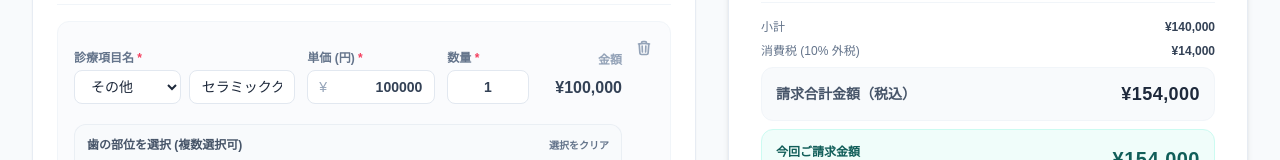
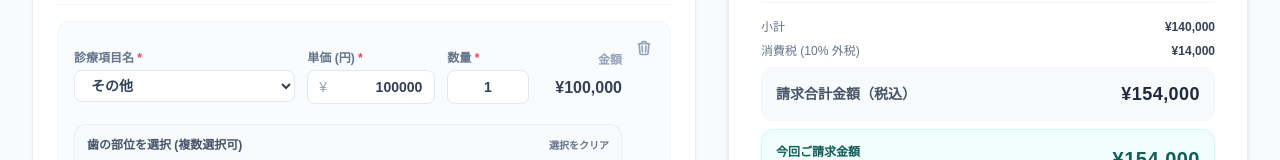
Before and after one commit to oya0715/YDC, a React (Vite) app: page / in a window 1280 px wide. Shown: the part 491-651 px from the top of the page. Built offline with nearby package versions, Linux system fonts and the light colour scheme.

Commit message:
Remove redundant item name input in TreatmentItems.tsx

```diff
--- a/src/components/TreatmentItems.tsx
+++ b/src/components/TreatmentItems.tsx
@@ -261,14 +261,13 @@ export const TreatmentItems: React.FC<TreatmentItemsProps> = ({ items, onChange
 
             <div className="grid grid-cols-1 sm:grid-cols-12 gap-3 pr-8">
 
-              {/* Selector/Input Name */}
+              {/* Selector Name */}
               <div className="sm:col-span-5">
                 <label className="block text-xs font-semibold text-slate-500 mb-1">診療項目名 <span className="text-rose-500">*</span></label>
-                <div className="flex gap-2">
                 <select
                   value={PRESETS.some(p => p.name === item.name) ? item.name : "その他"}
                   onChange={e => handleUpdateItem(item.id, { name: e.target.value })}
-                    className="w-1/2 px-3 py-1.5 border border-slate-200 rounded-lg text-sm bg-white focus:outline-none focus:ring-2 focus:ring-clinic-500"
+                  className="w-full px-3 py-1.5 border border-slate-200 rounded-lg text-sm bg-white focus:outline-none focus:ring-2 focus:ring-clinic-500 font-semibold text-slate-700"
                 >
                   {categories.map(cat => (
                     <optgroup key={cat} label={cat}>
@@ -278,14 +277,6 @@ export const TreatmentItems: React.FC<TreatmentItemsProps> = ({ items, onChange
                     </optgroup>
                   ))}
                 </select>
-                  <input
-                    type="text"
-                    value={item.name}
-                    onChange={e => handleUpdateItem(item.id, { name: e.target.value })}
-                    placeholder="治療内容を入力"
-                    className="w-1/2 px-3 py-1.5 border border-slate-200 rounded-lg text-sm bg-white focus:outline-none focus:ring-2 focus:ring-clinic-500 focus:border-clinic-500"
-                  />
-                </div>
               </div>
 
               {/* Unit Price */}
```
Lines whose indentation alone changed are shown as unchanged.
